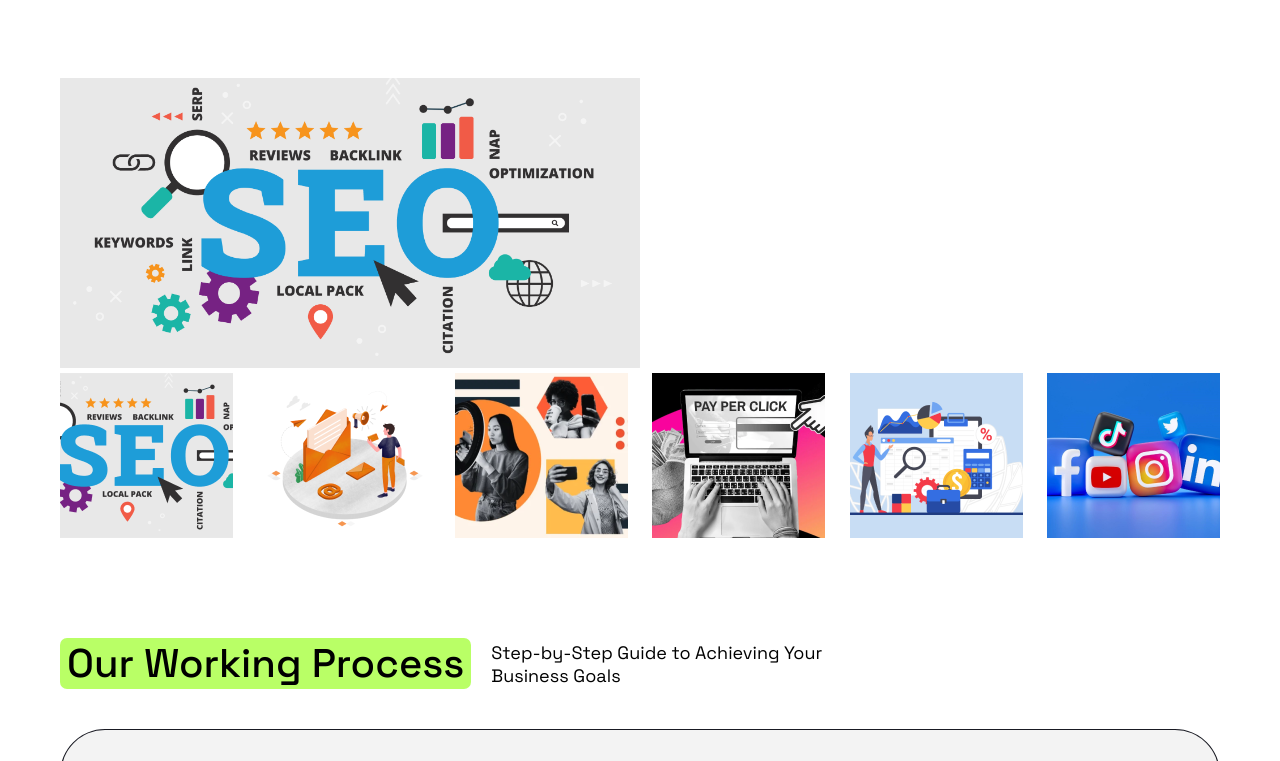
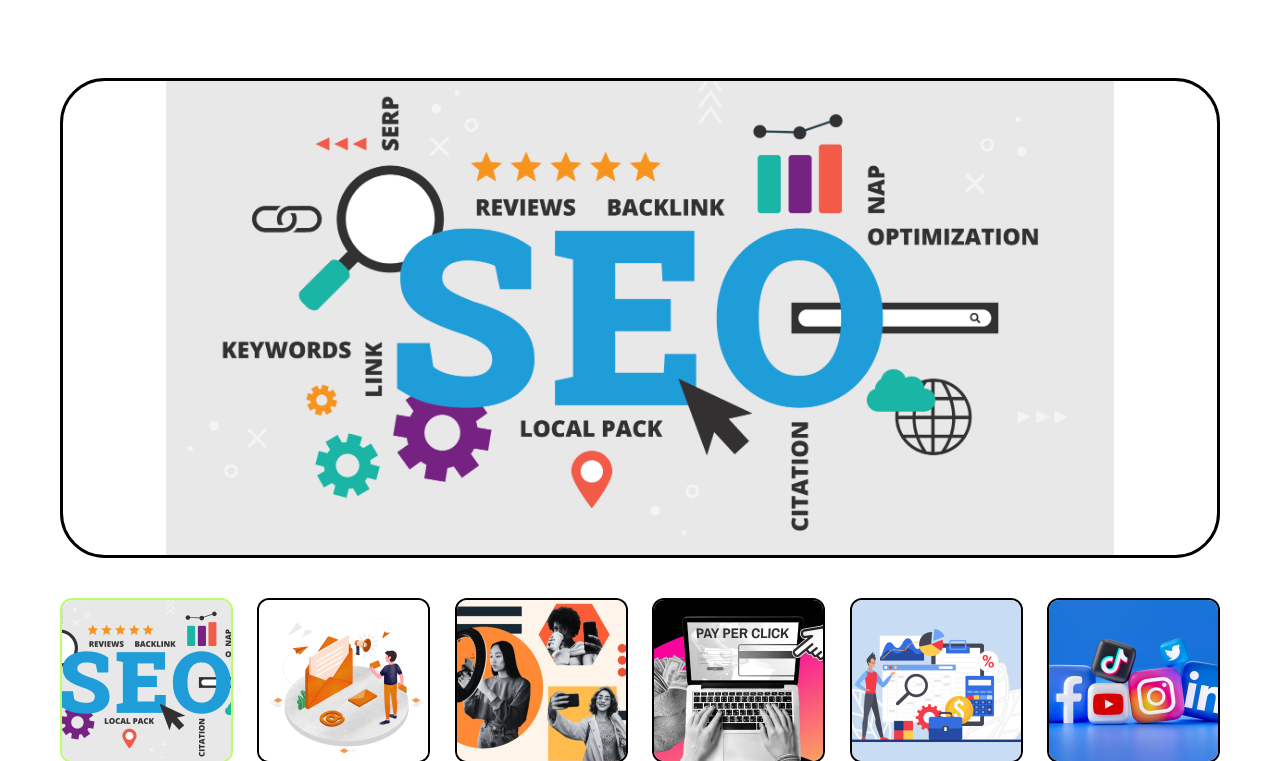
Before and after one commit to valescos/test-task-6, a Nuxt app: page / in a window 1280 px wide. Shown: the part 2059-2820 px from the top of the page. Built offline with nearby package versions, Linux system fonts and the light colour scheme.

Commit message:
Стили в Gallery

```diff
--- a/assets/scss/components/_gallery.scss
+++ b/assets/scss/components/_gallery.scss
@@ -1,11 +1,36 @@
 .gallery {
   .gallery_mainframe {
+    height: 480px;
+    display: flex;
+    justify-content: center;
+    border: 3px solid black;
+    border-radius: 45px;
+    margin-bottom: 40px;
+    overflow: hidden;
+
     img {
-      width: 50%;
+      height: 100%;
     }
   }
   .gallery_picker {
     display: flex;
     justify-content: space-between;
+
+    .gallery_picker_item {
+      cursor: pointer;
+      width: 173px;
+      height: 165px;
+      border: 2px solid black;
+      border-radius: 12px;
+      overflow: hidden;
+      object-fit: fill;
+
+      &:hover {
+        filter: brightness(1.1);
+      }
+    }
+    .gallery_picker_item_selected {
+      border-color: $color-green;
+    }
   }
 }
--- a/components/Gallery/index.vue
+++ b/components/Gallery/index.vue
@@ -10,12 +10,18 @@ const currentSlide = ref(0);
       <img :src="galleryData[currentSlide].lg" alt="Большое изображение" />
     </div>
     <div class="gallery_picker">
-      <img
+      <div
         v-for="(item, index) in galleryData"
-        :src="item.sm"
-        @click="currentSlide = index"
-        alt="Маленькое изображение"
-      />
+        :key="index"
+        class="gallery_picker_item"
+        :class="currentSlide === index && 'gallery_picker_item_selected'"
+      >
+        <img
+          :src="item.sm"
+          @click="currentSlide = index"
+          alt="Маленькое изображение"
+        />
+      </div>
     </div>
   </div>
 </template>
```
